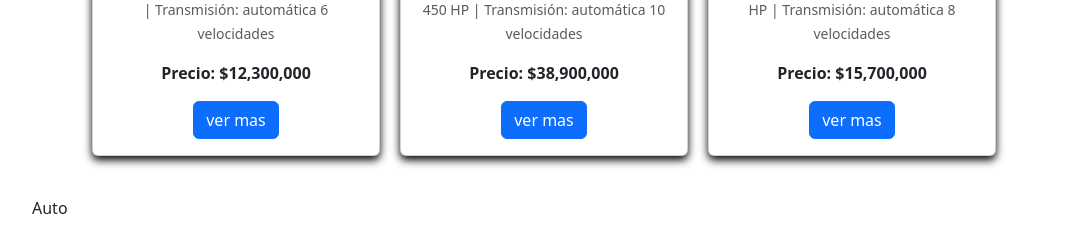
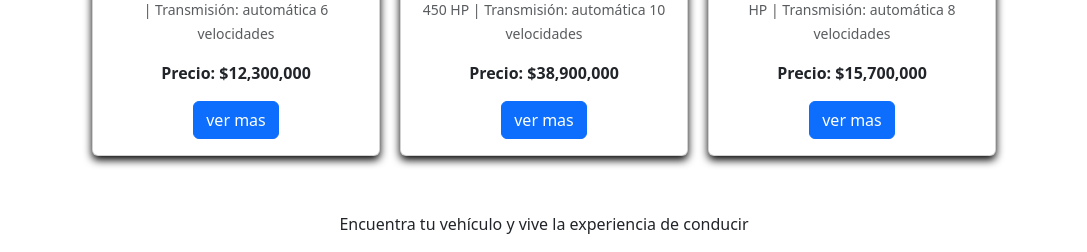
Before and after one commit to julianyedro-code/parcial-1-p2-acn2bv-Yedro-Zabala, a PHP site: page /?marca=1 in a window 1280 px wide. Shown: the part 1888-2140 px from the top of the page, without its empty margins (96-1183 px from the left). Before the commit the page ends 2102 px from the top, so only its background shows below. Run offline with PHP 8.4, Linux system fonts and the light colour scheme; data that the repository does not hold is empty.

Commit message:
cambio en el footer

```diff
--- a/index.php
+++ b/index.php
@@ -528,8 +528,9 @@
 
 
 
-            <footer>Auto</footer>
-
+    <footer class="text-center py-3">
+         <p class="mb-0">Encuentra tu vehículo y vive la experiencia de conducir</p>
+    </footer>
 
 
         </body>
```
